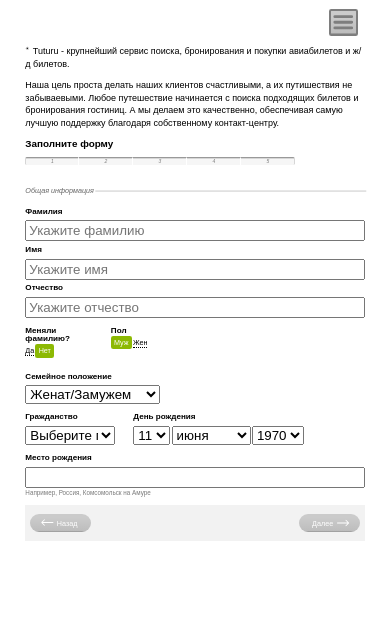
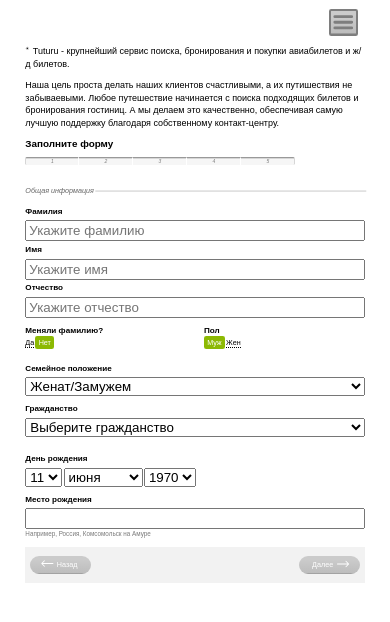
Before and after one commit to SOB1975/Star, a website: page src/page.html in a window 390 px wide. Drawn offline with nearby package versions, Linux system fonts and the light colour scheme; files that its build step writes are made by us from their sources; files whose address does not match are found by name.

Commit message:
first commit

```diff
--- a/src/scss/components/_form.scss
+++ b/src/scss/components/_form.scss
@@ -33,6 +33,10 @@
     @media (max-width: 850px) {
       width: 100%;
       display: flex;
+    }
+
+    @media (max-width: 450px) {
+      flex-direction: column;
     }
   }
 
@@ -123,6 +127,10 @@
     width: 15rem;
   }
 
+  @media (max-width: 450px) {
+    width: 50%;
+  }
+
   &__fake {
     position: absolute;
     width: 0.1rem;
@@ -160,17 +168,31 @@
 .select-box {
   &__select {
     width: 30rem;
+
+    @media (max-width: 450px) {
+      width: 100%;
+    }
   }
 }
 
 
 .country {
   flex: 0 0 20rem;
+
+  &__citizenship {
+    @media(max-width:450px) {
+      width: 100%;
+    }
+  }
+
+  @media(max-width:450px) {
+    flex: 0 0 100%;
+  }
 }
 
-.country select {
-  width: 20rem;
-}
+// .country select {
+//   width: 20rem;
+// }
 
 .location {
   width: 100%;
--- a/src/scss/page/_header.scss
+++ b/src/scss/page/_header.scss
@@ -18,6 +18,12 @@
   }
 }
 
+// .header body {
+//   @media (max-width: 450px) {
+//     overflow: hidden;
+//   }
+// }
+
 
 .menu {
   flex: 0 1 78.4rem;
@@ -32,6 +38,9 @@
     width: 100vw;
     height: 100vh;
     margin-top: 8rem;
+    transform: translateX(-100%);
+    overflow: hidden;
+    z-index: 1;
     // background: #777777;
     // border-top: 1px solid #000;
     // flex-direction: column;
@@ -105,6 +114,7 @@
   }
 }
 
+
 .menu-burger {
   display: none;
   position: absolute;
@@ -167,4 +177,12 @@
 
 .menu.active {
   display: block;
+  transform: translateX(0%);
+  z-index: 9999;
 }
+
+// html {
+//   @media (max-width: 450px) {
+//     overflow: hidden;
+//   }
+// }
```
Also changed, not shown: dist/css/style.min.css, 1 other file.
